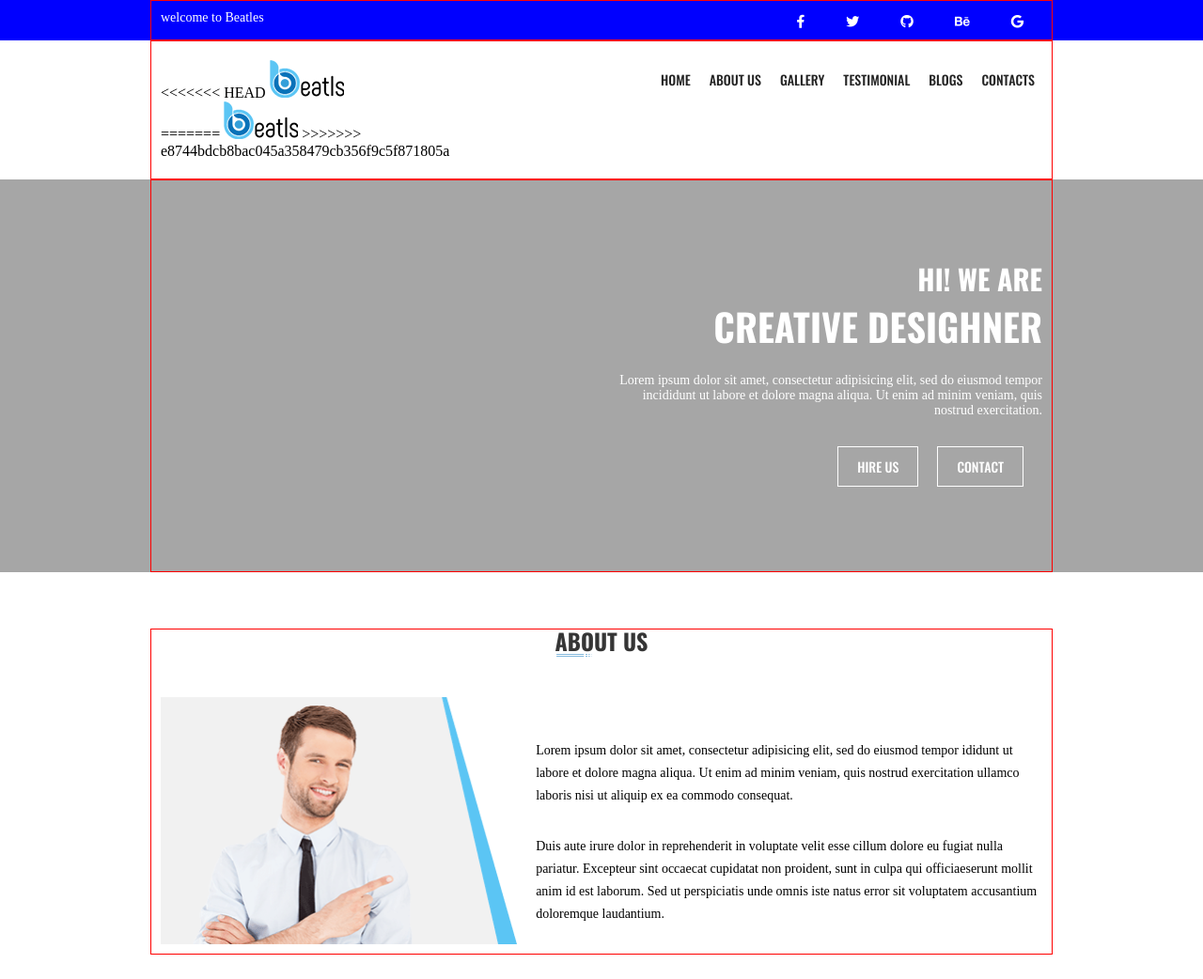
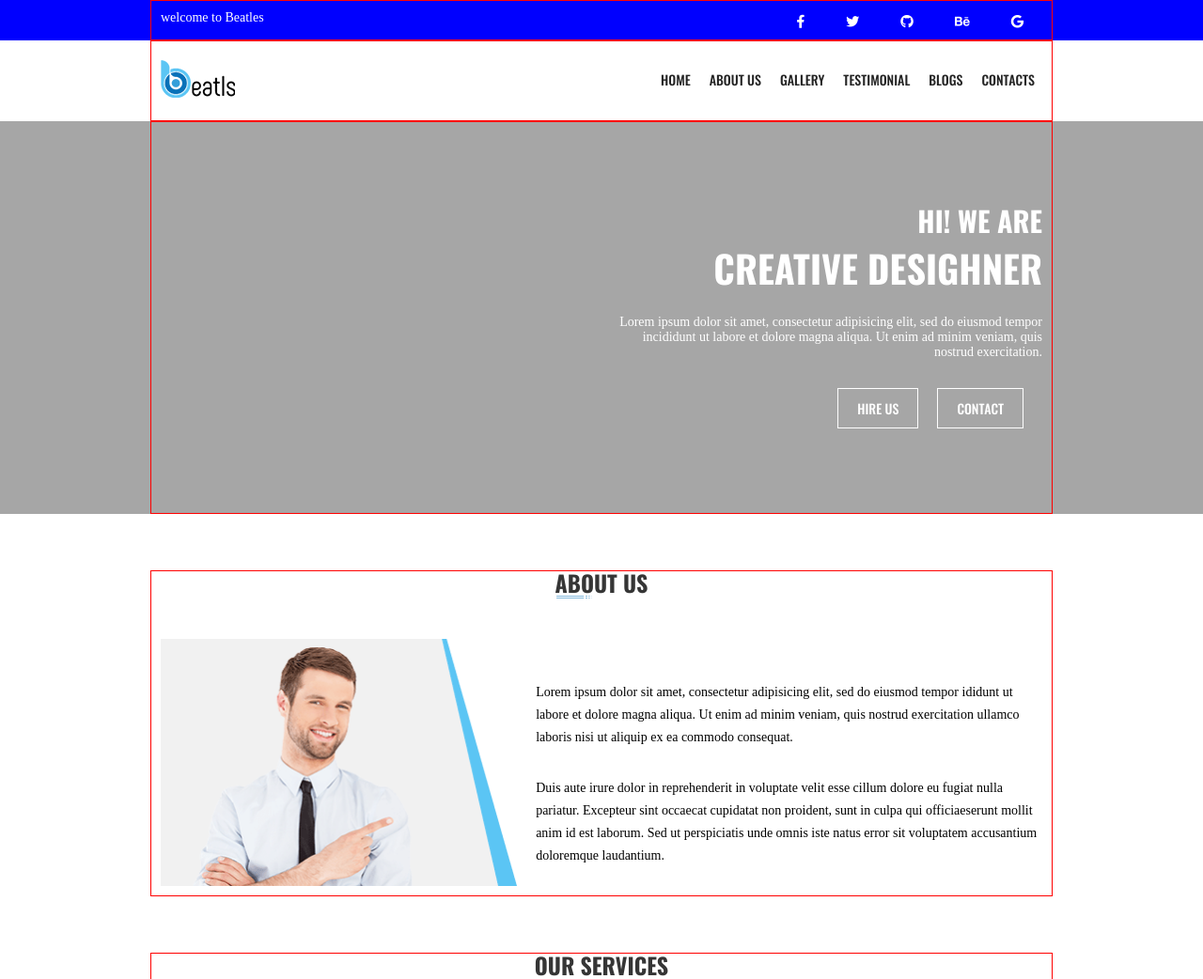
Before and after one commit to tareqsifat/psd_to_html_beatles, a plain HTML site: page index.html in a window 1280 px wide. Shown: the top 1042 px of the page at 94% size. Drawn offline with Linux system fonts and the light colour scheme.

Commit message:
icon error removed

```diff
--- a/index.html
+++ b/index.html
@@ -49,11 +49,7 @@
             <div class="row">
                 <div class="col-3">
                     <div class="logo">
-<<<<<<< HEAD
                         <img src="../images/Beatles.png" alt="page logo">
-=======
-                        <img src="/images/Beatles.png" alt="page logo">
->>>>>>> e8744bdcb8bac045a358479cb356f9c5f871805a
                     </div>
                 </div>
                 <div class="col-9">
```
